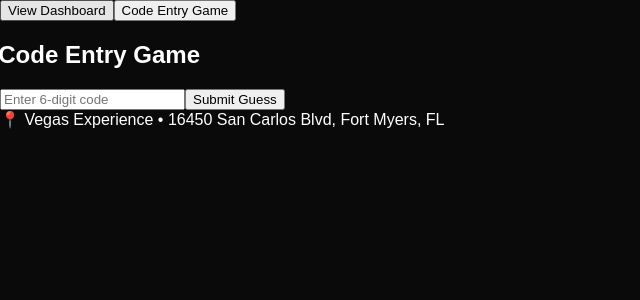
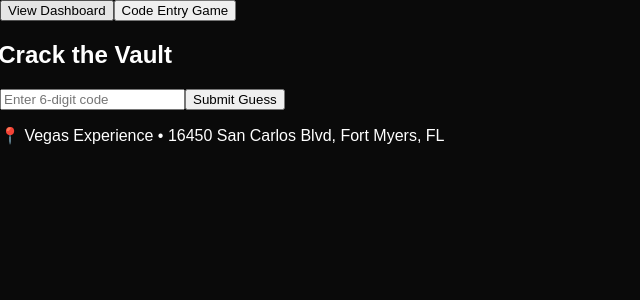
Before and after one commit to kxthu/vault-promo-final-site, a React (Create React App) app: page / in a window 1280 px wide. Both pictures are taken after a click on the button "Code Entry Game". Shown: the top 300 px of the page, without its empty margins (0-640 px from the left). Built offline with nearby package versions, Linux system fonts and the light colour scheme.

Commit message:
Update VaultCodeEntryGame.js

```diff
--- a/src/VaultCodeEntryGame.js
+++ b/src/VaultCodeEntryGame.js
@@ -6,7 +6,7 @@ const VaultCodeEntryGame = () => {
   const [submitted, setSubmitted] = useState(false);
   const [success, setSuccess] = useState(false);
   const [animationKey, setAnimationKey] = useState(0);
-  const correctCode = '123456'; // Replace with real secret
+  const correctCode = '738251'; // Update weekly manually
 
   const handleSubmit = () => {
     if (guess.length === 6) {
@@ -18,9 +18,9 @@ const VaultCodeEntryGame = () => {
   };
 
   return (
-    <div className="min-h-screen bg-gradient-to-br from-black to-zinc-900 text-white flex flex-col items-center justify-center p-10">
-      <motion.h2 className="text-4xl font-bold text-yellow-400 mb-8 uppercase tracking-wide" animate={{ scale: [1, 1.1, 1] }} transition={{ repeat: Infinity, duration: 3 }}>
-        Code Entry Game
+    <div className="min-h-screen bg-black text-white flex flex-col items-center justify-center p-10 bg-[radial-gradient(circle,_#111_20%,_#000)]">
+      <motion.h2 className="text-5xl font-extrabold text-yellow-400 tracking-widest uppercase mb-8 text-center" animate={{ scale: [1, 1.1, 1] }} transition={{ repeat: Infinity, duration: 3 }}>
+        Crack the Vault
       </motion.h2>
 
       <input
@@ -29,12 +29,12 @@ const VaultCodeEntryGame = () => {
         onChange={(e) => setGuess(e.target.value)}
         maxLength={6}
         placeholder="Enter 6-digit code"
-        className="text-black text-xl p-4 rounded-md mb-6 w-72 text-center"
+        className="text-black text-2xl px-6 py-4 rounded-md mb-6 text-center w-72 border border-yellow-300"
       />
 
       <button
         onClick={handleSubmit}
-        className="bg-green-500 hover:bg-green-600 text-white font-bold px-8 py-3 rounded-lg text-xl"
+        className="bg-green-500 hover:bg-green-600 text-white font-bold px-8 py-4 rounded-xl text-xl shadow-lg"
       >
         Submit Guess
       </button>
@@ -45,7 +45,7 @@ const VaultCodeEntryGame = () => {
           initial={{ opacity: 0, y: 20 }}
           animate={{ opacity: 1, y: 0 }}
           transition={{ duration: 0.5 }}
-          className="mt-10 text-2xl font-semibold"
+          className="mt-10 text-3xl font-semibold text-center"
         >
           {success ? (
             <motion.div
@@ -54,7 +54,7 @@ const VaultCodeEntryGame = () => {
               animate={{ scale: 1 }}
               transition={{ type: 'spring', stiffness: 260, damping: 20 }}
             >
-              🎉 Congratulations! You cracked the vault!
+              🎉 You cracked the vault! Collect your reward!
             </motion.div>
           ) : (
             <span className="text-red-400">❌ Not the code. Try again tomorrow!</span>
@@ -62,12 +62,11 @@ const VaultCodeEntryGame = () => {
         </motion.div>
       )}
 
-      <div className="mt-12 text-sm text-gray-500">
+      <p className="mt-12 text-sm text-zinc-500">
         📍 Vegas Experience • 16450 San Carlos Blvd, Fort Myers, FL
-      </div>
+      </p>
     </div>
   );
 };
 
 export default VaultCodeEntryGame;
-// VaultCodeEntryGame.js goes here
```
